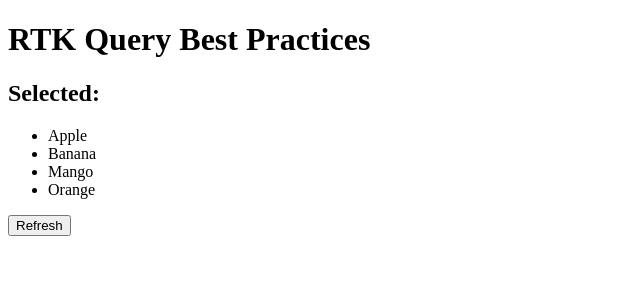
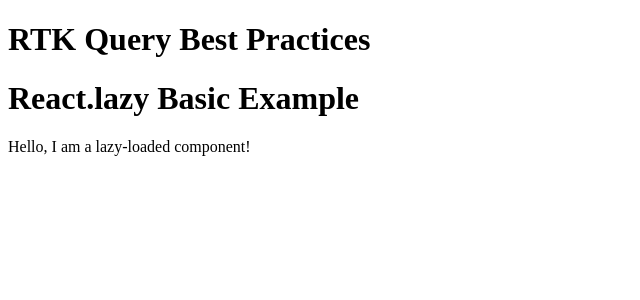
Before and after one commit to Sonu445kum/redux-toolkit-best-practices, a React (Vite) app: page / in a window 1280 px wide. Shown: the top 300 px of the page, without its empty margins (0-640 px from the left). Built offline with nearby package versions, Linux system fonts and the light colour scheme.

Commit message:
Solved Examples of React.Lazy And Suspense Components

```diff
--- a/src/App.jsx
+++ b/src/App.jsx
@@ -2,15 +2,17 @@
 import NewUsersList from "./components/NewUsersList"
 import UserLists from "./components/UserLists"
 import PostsList from "./Normalizations/PostsList"
+import Header from "./Performance-Optimizations/React-Lazy-Suspense/Header"
 import ExpensiveExample from "./Performance-Optimizations/UseCallback/CounterExample"
 import CounterExample from "./Performance-Optimizations/UseCallback/CounterExample"
 import ListExample from "./Performance-Optimizations/UseCallback/ListExamples"
 import ExpensiveCalculation from "./Performance-Optimizations/UseMemo/ExpensiveCalculations"
 import FilteredList from "./Performance-Optimizations/UseMemo/FilteringList"
 import MemoizedObject from "./Performance-Optimizations/UseMemo/MemoizedObject"
+import React, { Suspense } from "react"
 
-
-
+// import the Lazy Components here
+const LazyComponent = React.lazy(() => import("./Performance-Optimizations/React-Lazy-Suspense/LazyComponents"));
 
 function App() {
 
@@ -39,7 +41,13 @@
       {/* 3 Examples Of useCallBack Hooks */}
       {/* <CounterExample/> */}
       {/* <ExpensiveExample/> */}
-      <ListExample/>
+      {/* <ListExample/> */}
+
+      {/* React.Lazy And Suspense */}
+       <Header />
+      <Suspense fallback={<p>Loading...</p>}>
+        <LazyComponent />
+      </Suspense>
     </>
   )
 }
--- /dev/null
+++ b/src/Performance-Optimizations/React-Lazy-Suspense/Header.jsx
@@ -0,0 +1,7 @@
+import React from "react";
+
+const Header = () => {
+  return <h1>React.lazy Basic Example</h1>;
+};
+
+export default Header;
--- /dev/null
+++ b/src/Performance-Optimizations/React-Lazy-Suspense/LazyComponents.jsx
@@ -0,0 +1,7 @@
+import React from "react";
+
+const LazyComponent = () => {
+  return <p>Hello, I am a lazy-loaded component!</p>;
+};
+
+export default LazyComponent;
```
